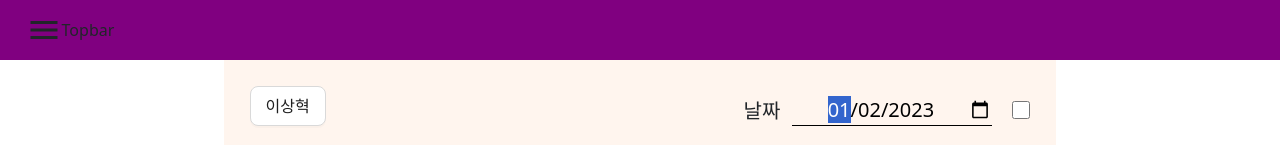
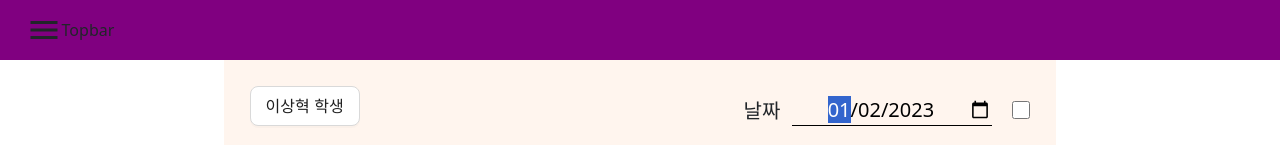
Before and after one commit to T-DA-2022/adm_web, a React (Create React App) app: page /today in a window 1280 px wide. Shown: the top 145 px of the page. Built offline with nearby package versions, Linux system fonts and the light colour scheme.

Commit message:
today page modify

```diff
--- a/src/pages/Today/Today.js
+++ b/src/pages/Today/Today.js
@@ -81,6 +81,7 @@ const TodayPage = () => {
               selected={student}
               selectList={UserList}
               setStudent={setStudent}
+              optionWord="학생"
             />
           </NameSpan>
           <NameSpan>
```
